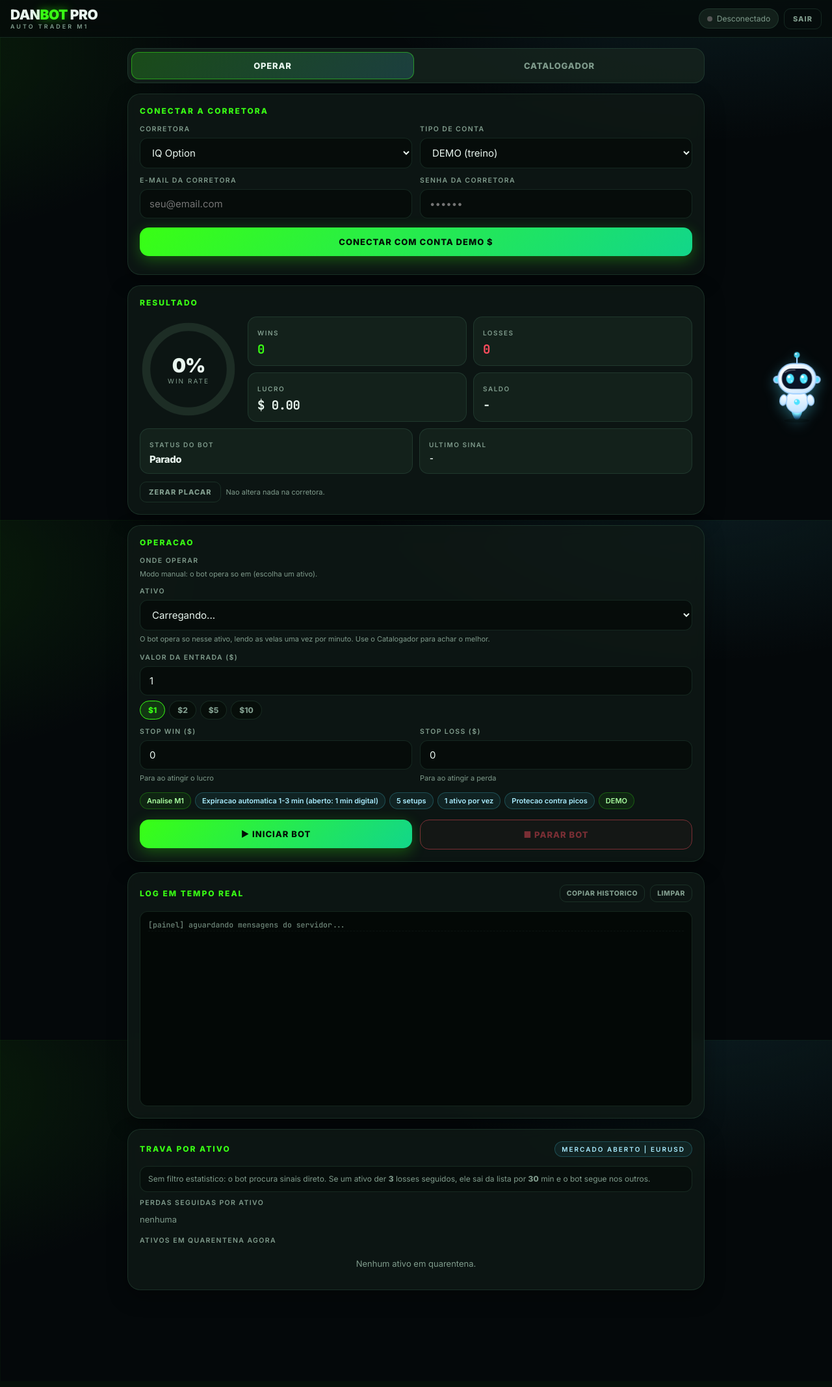
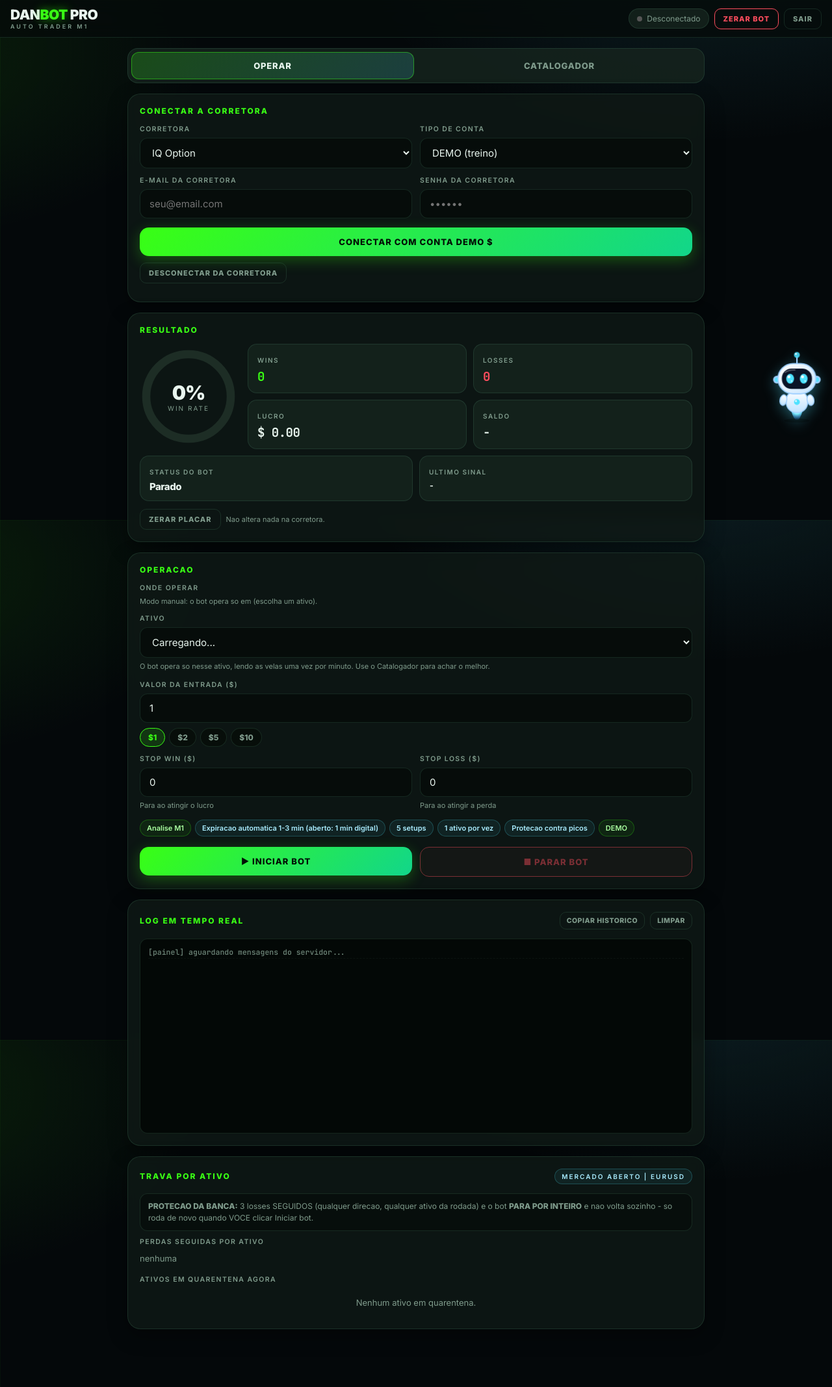
Before and after one commit to daniloadalto/danbot, a Flask app: page / in a window 1280 px wide. Shown: the top 2134 px of the page at 65% size. Before the commit the page ends 1985 px from the top, so only its background shows below. Run offline with Flask 3, Linux system fonts and the light colour scheme; data that the repository does not hold is empty.

Commit message:
Enhance dashboard with reset and disconnect features
Updated dashboard layout and functionality, including new reset and disconnect buttons for the bot.

```diff
--- a/templates/dashboard.html
+++ b/templates/dashboard.html
@@ -159,7 +159,7 @@ body.running .status:before{background:var(--green);box-shadow:0 0 12px var(--gr
 <body>
 <header>
 <div class="logo">DAN<span>BOT</span> PRO<small>AUTO TRADER M1</small></div>
-<div class="hright"><div id="connBadge" class="badge">Desconectado</div><button class="btn btn-outline" onclick="logout()">Sair</button></div>
+<div class="hright"><div id="connBadge" class="badge">Desconectado</div><button class="btn btn-outline" onclick="resetBot()" style="border-color:#ff4d5e;color:#ff4d5e">ZERAR BOT</button><button class="btn btn-outline" onclick="logout()">Sair</button></div>
 </header>
 <div id="toasts"></div>
 <div class="container">
@@ -172,7 +172,7 @@ body.running .status:before{background:var(--green);box-shadow:0 0 12px var(--gr
 <div class="col"><label>Tipo de conta</label><select id="accountType"><option value="PRACTICE" selected>DEMO (treino)</option><option value="REAL">REAL</option></select></div>
 </div>
 <div class="row" style="margin-top:12px"><div class="col" style="min-width:200px"><label>E-mail da corretora</label><input id="brokerEmail" placeholder="seu@email.com" autocomplete="username"></div><div class="col" style="min-width:200px"><label>Senha da corretora</label><input id="brokerPass" type="password" placeholder="••••••" autocomplete="current-password"></div></div>
-<button class="btn btn-green" style="margin-top:14px" id="connectBtn" onclick="connectBroker()">CONECTAR COM CONTA DEMO $</button>
+<div style="display:flex;gap:10px;margin-top:14px;flex-wrap:wrap"><button class="btn btn-green" id="connectBtn" onclick="connectBroker()">CONECTAR COM CONTA DEMO $</button><button class="btn btn-outline" id="discBtn" onclick="disconnectBroker()">DESCONECTAR DA CORRETORA</button></div>
 <div id="brokerMsg" style="margin-top:10px;font-size:13px;color:var(--muted)"></div>
 </div>
 
@@ -227,7 +227,7 @@ body.running .status:before{background:var(--green);box-shadow:0 0 12px var(--gr
 
 <div class="card pane-op">
 <h2>Trava por ativo <span class="sp"></span><span id="qMode" class="pill" style="font-size:10px">-</span></h2>
-<div id="qInfo" class="info">Sem filtro estatistico: o bot procura sinais direto. Se um ativo der <b id="qMax">3</b> losses seguidos, ele sai da lista por <b id="qMin">30</b> min e o bot segue nos outros.</div>
+<div id="qInfo" class="info"><b>PROTECAO DA BANCA:</b> 3 losses SEGUIDOS (qualquer direcao, qualquer ativo da rodada) e o bot <b>PARA POR INTEIRO</b> e nao volta sozinho - so roda de novo quando VOCE clicar Iniciar bot.</div>
 <label>Perdas seguidas por ativo</label>
 <div id="qStreak" class="chips" style="margin-top:0"><span class="empty" style="padding:4px 0">nenhuma</span></div>
 <label style="margin-top:14px">Ativos em quarentena agora</label>
@@ -447,7 +447,6 @@ async function loadQuarantine(){
     if(!r.ok) return;
     const j=await r.json(); if(!j.ok) return;
     _q={rows:j.rows||[],streak:j.streak||{},mode:j.mode,focus:j.focus,max:j.max_streak,minutes:j.minutes};
-    $('qMax').textContent=j.max_streak; $('qMin').textContent=j.minutes;
     $('qMode').textContent=(j.mode==='OTC'?'OTC':'Mercado aberto')+(j.focus?' | '+j.focus.replace('-OTC',''):'');
     const st=$('qStreak'); const ks=Object.keys(j.streak||{});
     st.innerHTML=ks.length?ks.map(k=>'<span class="chip on" style="cursor:default">'+k.replace('-OTC','')+' '+j.streak[k]+'/'+j.max_streak+'</span>').join(''):'<span class="empty" style="padding:4px 0">nenhuma</span>';
@@ -457,7 +456,7 @@ async function loadQuarantine(){
 }
 function loadSetups(){loadQuarantine();}
 function setupsText(){
-  return 'Trava: '+_q.max+' losses seguidos = '+_q.minutes+' min de quarentena | modo '+_q.mode+' | foco '+(_q.focus||'-')+
+  return 'Trava global: 3 losses seguidos (qualquer direcao) = bot para por inteiro, so volta clicando Iniciar | modo '+_q.mode+' | foco '+(_q.focus||'-')+
    '\nPerdas seguidas: '+(Object.keys(_q.streak).map(k=>k+' '+_q.streak[k]).join(', ')||'nenhuma')+
    '\nEm quarentena: '+(_q.rows.map(x=>x.asset+' ('+x.reason+', volta em '+Math.round(x.left_min)+' min)').join('; ')||'nenhum');
 }
@@ -645,7 +644,9 @@ async function resetStats(){
   loadPlacar();
 }
 async function stopBot(){await fetch('/api/bot/stop',{method:'POST',headers:headers()});log('Bot parado');toast('Bot parado');botStatus();}
-function logout(){localStorage.removeItem('danbot_token');location.href='/';}
+async function resetBot(){if(!confirm('Zerar o bot? Ele para o bot, cancela catalogador e sentimento, desconecta da corretora e limpa quarentenas e travas - o "redeploy" agora fica aqui no painel.'))return;try{const r=await fetch('/api/bot/reset',{method:'POST',headers:headers()});const j=await r.json();if(j.ok){log('BOT ZERADO - conecte de novo na corretora para operar');}else{log('Erro ao zerar: '+(j.error||'falha'));}}catch(e){log('Erro ao zerar: '+e.message);}try{await checkBroker();}catch(e){}}
+async function disconnectBroker(){if(!confirm('Desconectar da corretora? O bot sera parado e as travas limpas.'))return;try{await fetch('/api/broker/disconnect',{method:'POST',headers:headers()});}catch(e){}log('Desconectado da corretora');try{await checkBroker();}catch(e){}}
+async function logout(){try{await fetch('/api/bot/reset',{method:'POST',headers:headers()});}catch(e){}localStorage.removeItem('danbot_token');location.href='/';}
 const savedAmt=localStorage.getItem('danbot_amount');if(savedAmt) $('amount').value=savedAmt;
 const savedSW=localStorage.getItem('danbot_stopWin');if(savedSW) $('stopWin').value=savedSW;
 const savedSL=localStorage.getItem('danbot_stopLoss');if(savedSL) $('stopLoss').value=savedSL;
```
